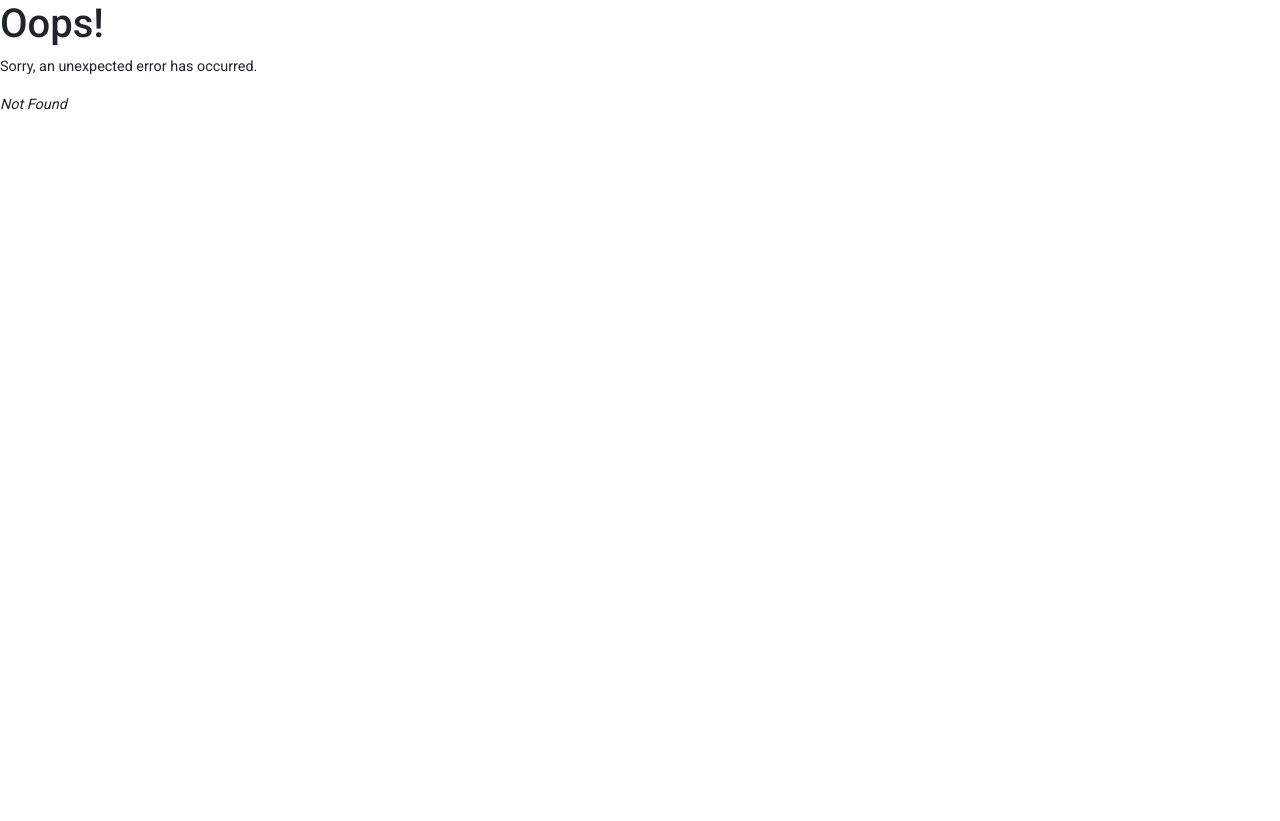
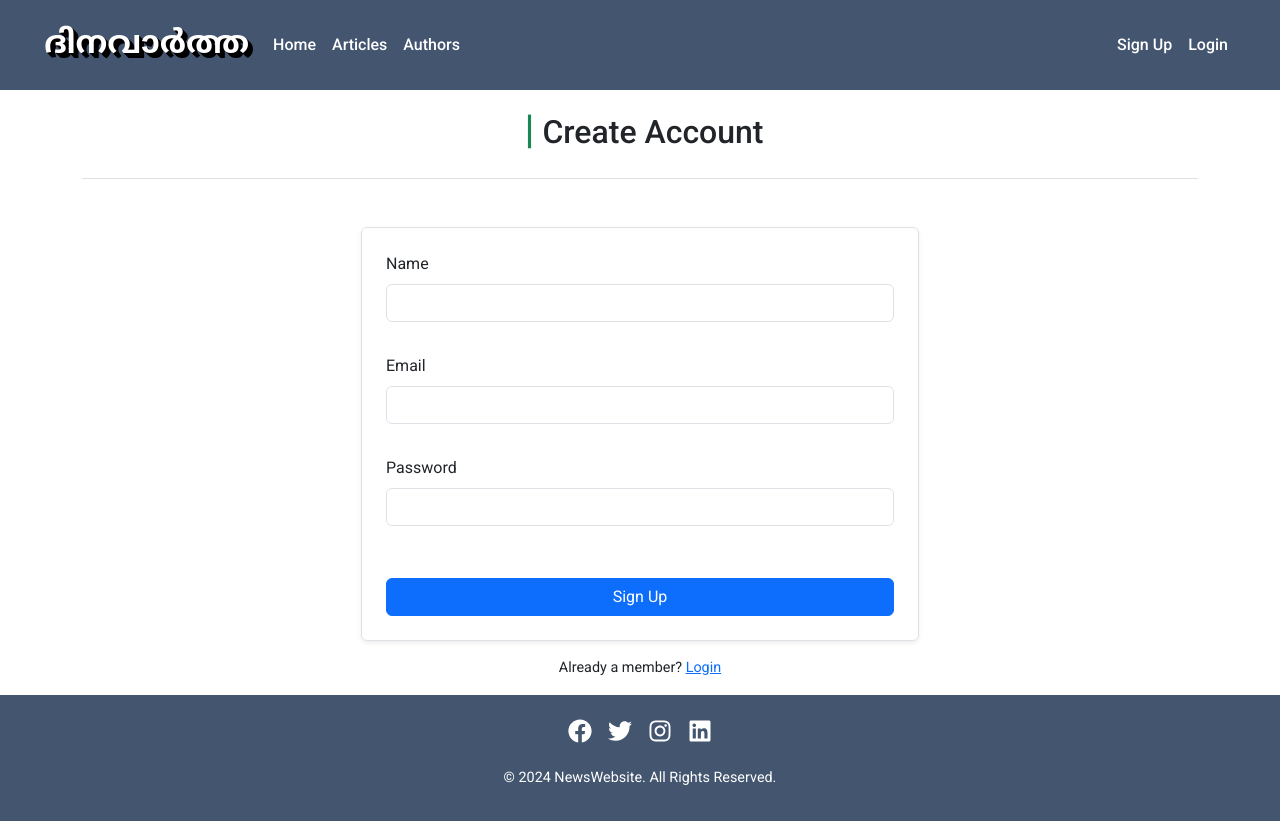
Before and after one commit to Sanjaypk986/FreshFeed, a React (Vite) app: page /signup in a window 1280 px wide. Before the commit this address had no page. Before the commit the page ends 800 px from the top, so only its background shows below. Built offline with nearby package versions, Linux system fonts and the light colour scheme.

Commit message:
added signup and login

```diff
--- a/package.json
+++ b/package.json
@@ -17,6 +17,7 @@
     "bootstrap": "^5.3.3",
     "react": "^18.2.0",
     "react-dom": "^18.2.0",
+    "react-hook-form": "^7.52.0",
     "react-icons": "^5.2.1",
     "react-router-dom": "^6.23.1"
   },
--- a/src/components/header.css
+++ b/src/components/header.css
@@ -3,12 +3,6 @@
 
 body {
   font-family: 'Roboto', sans-serif;
-}
-.navbar.fixed-top {
-  position: fixed;
-  top: 0;
-  width: 100%;
-  height: 70px; /* Explicit height to avoid resizing issues */
 }
 
 .navbar-light.bg-custom {
@@ -50,3 +44,10 @@ body {
 .navbar-toggler {
   border-color: rgba(255, 255, 255, 0.1);
 }
+
+@media (max-width: 576px) {
+  .navbar-brand {
+    font-size: 22px
+  }
+
+}
--- a/src/components/header.jsx
+++ b/src/components/header.jsx
@@ -5,7 +5,7 @@ import './header.css';
 const Header = () => {
   return (
     <div>
-      <nav className="navbar navbar-expand-lg navbar-light bg-custom fixed-top ">
+      <nav className="navbar navbar-expand-lg navbar-light bg-custom">
       <div className="container-fluid">
         <Link className="navbar-brand malayalam-text fw-bold" to="/">ദിനവാർത്ത</Link>
         <button className="navbar-toggler" type="button" data-bs-toggle="collapse" data-bs-target="#navbarNav" aria-controls="navbarNav" aria-expanded="false" aria-label="Toggle navigation">
--- /dev/null
+++ b/src/components/loginForm.jsx
@@ -0,0 +1,64 @@
+import axios from "axios";
+import { useForm } from "react-hook-form";
+import { useNavigate } from "react-router-dom";
+
+export default function LoginForm() {
+  const navigate = useNavigate();
+  const {
+    register,
+    handleSubmit,
+    watch,
+    reset,
+    formState: { errors },
+  } = useForm();
+
+  const onSubmit = async(data) => {
+    try {
+        const response = await axios.post("http://localhost:3000/auth/login", data);
+        navigate('/');
+        console.log('login');
+      } catch (error) {
+        console.error(error);
+      }
+  };
+
+  return (
+    <form onSubmit={handleSubmit(onSubmit)} className="d-flex flex-column gap-3 p-4 widthSignup mx-auto my-5 border rounded shadow-sm">
+
+      <div className="mb-3">
+        <label htmlFor="email" className="form-label">Email</label>
+        <input
+          {...register("email", {
+            required: "Email is required",
+            pattern: {
+              value: /^[a-zA-Z0-9._%+-]+@[a-zA-Z0-9.-]+\.[a-zA-Z]{2,}$/,
+              message: "Invalid email address",
+            },
+          })}
+          className={`form-control ${errors.email ? 'is-invalid' : ''}`}
+          id="email"
+        />
+        {errors.email && <div className="invalid-feedback">{errors.email.message}</div>}
+      </div>
+
+      <div className="mb-3">
+        <label htmlFor="password" className="form-label">Password</label>
+        <input
+          {...register("password", {
+            required: "Password is required",
+            pattern: {
+              value: /^(?=.*[a-z])(?=.*[A-Z])(?=.*\d)(?=.*[@$!%*?&])[A-Za-z\d@$!%*?&]{8,}$/,
+              message: "Password must be at least 8 characters long and include uppercase, lowercase, number, and special character",
+            },
+          })}
+          className={`form-control ${errors.password ? 'is-invalid' : ''}`}
+          type="password"
+          id="password"
+        />
+        {errors.password && <div className="invalid-feedback">{errors.password.message}</div>}
+      </div>
+
+      <button type="submit" className="btn btn-primary">Login</button>
+    </form>
+  );
+}
--- /dev/null
+++ b/src/components/signUpForm.jsx
@@ -0,0 +1,72 @@
+import axios from "axios";
+import { useForm } from "react-hook-form";
+import { useNavigate } from "react-router-dom";
+
+export default function SignUpForm() {
+  const navigate = useNavigate();
+  const {
+    register,
+    handleSubmit,
+    watch,
+    reset,
+    formState: { errors },
+  } = useForm();
+
+  const onSubmit = (data) => {
+    axios.post("http://localhost:3000/users", data)
+      .then(() => {
+        navigate('/')
+        reset();
+      })
+      .catch((error) => console.log(error));
+  };
+
+  return (
+    <form onSubmit={handleSubmit(onSubmit)} className="d-flex flex-column gap-3 p-4 widthSignup mx-auto mt-5 mb-3 border rounded shadow-sm">
+      <div className="mb-3">
+        <label htmlFor="name" className="form-label">Name</label>
+        <input
+          {...register("name", { required: "Name is required", maxLength: { value: 20, message: "Name cannot exceed 20 characters" } })}
+          className={`form-control ${errors.name ? 'is-invalid' : ''}`}
+          id="name"
+        />
+        {errors.name && <div className="invalid-feedback">{errors.name.message}</div>}
+      </div>
+
+      <div className="mb-3">
+        <label htmlFor="email" className="form-label">Email</label>
+        <input
+          {...register("email", {
+            required: "Email is required",
+            pattern: {
+              value: /^[a-zA-Z0-9._%+-]+@[a-zA-Z0-9.-]+\.[a-zA-Z]{2,}$/,
+              message: "Invalid email address",
+            },
+          })}
+          className={`form-control ${errors.email ? 'is-invalid' : ''}`}
+          id="email"
+        />
+        {errors.email && <div className="invalid-feedback">{errors.email.message}</div>}
+      </div>
+
+      <div className="mb-3">
+        <label htmlFor="password" className="form-label">Password</label>
+        <input
+          {...register("password", {
+            required: "Password is required",
+            pattern: {
+              value: /^(?=.*[a-z])(?=.*[A-Z])(?=.*\d)(?=.*[@$!%*?&])[A-Za-z\d@$!%*?&]{8,}$/,
+              message: "Password must be at least 8 characters long and include uppercase, lowercase, number, and special character",
+            },
+          })}
+          className={`form-control ${errors.password ? 'is-invalid' : ''}`}
+          type="password"
+          id="password"
+        />
+        {errors.password && <div className="invalid-feedback">{errors.password.message}</div>}
+      </div>
+
+      <button type="submit" className="btn btn-primary">Sign Up</button>
+    </form>
+  );
+}
--- a/src/index.css
+++ b/src/index.css
@@ -107,3 +107,14 @@
 .btn {
   margin-top: 20px;
 }
+
+
+/* signup */
+.widthSignup{
+  width: 100%;
+}
+@media (min-width: 576px) {
+  .widthSignup{
+    width: 50%;
+  }
+}
--- /dev/null
+++ b/src/pages/login.jsx
@@ -0,0 +1,20 @@
+import React from 'react'
+import LoginForm from '../components/loginForm'
+import { Link } from 'react-router-dom'
+
+const Login = () => {
+  return (
+    <main className='container'>
+        <section>
+        <h2 className="text-center my-3 pb-4 border-bottom">
+          <span className="text-success text-bolder fs-1 px-2">|</span>
+          Login Account
+        </h2>
+        <LoginForm />
+        <p className='text-center'>Not a member? <Link to={'/signup'}>Signup</Link></p>
+        </section>
+    </main>
+  )
+}
+
+export default Login
--- /dev/null
+++ b/src/pages/signUp.jsx
@@ -0,0 +1,21 @@
+import React from 'react'
+import SignUpForm from '../components/signUpForm'
+import LoginForm from '../components/loginForm'
+import { Link } from 'react-router-dom'
+
+const SignUp = () => {
+  return (
+    <main className='container'>
+        <section>
+        <h2 className="text-center my-3 pb-4 border-bottom">
+          <span className="text-success text-bolder fs-1 px-2">|</span>
+          Create  Account
+        </h2>
+        <SignUpForm />
+        <p className='text-center'>Already a member? <Link to={'/login'}>Login</Link></p>
+        </section>
+    </main>
+  )
+}
+
+export default SignUp
```
Also changed, not shown: src/main.jsx (+10 -0 lines), 1 other file (tests, documents, lock files or other folders).
